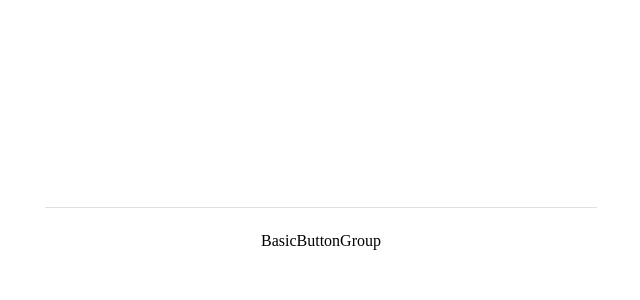
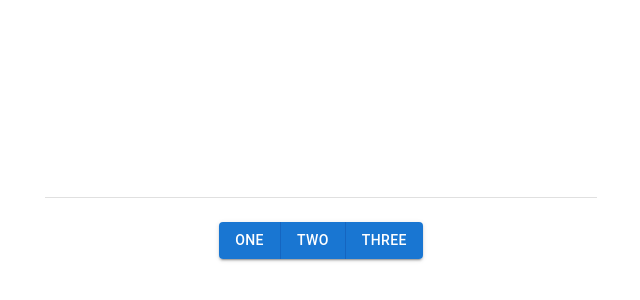
Before and after one commit to watcharakornton/mui_tutorials, a React (Vite) app: page / in a window 1280 px wide. Shown: the part 180-480 px from the top of the page, without its empty margins (319-959 px from the left). Built offline with nearby package versions, Linux system fonts and the light colour scheme.

Commit message:
Add BasicButtonGroup into Button Group Component

```diff
--- a/src/inputs/ButtonGroupComponent.jsx
+++ b/src/inputs/ButtonGroupComponent.jsx
@@ -1,7 +1,15 @@
-import React from 'react'
+import * as React from 'react';
+import {
+    Button,
+    ButtonGroup
+} from '@mui/material'
 
 export const BasicButtonGroup = () => {
     return (
-        <div>BasicButtonGroup</div>
-    )
+        <ButtonGroup variant="contained" aria-label="Basic button group">
+            <Button>One</Button>
+            <Button>Two</Button>
+            <Button>Three</Button>
+        </ButtonGroup>
+    );
 }
```
